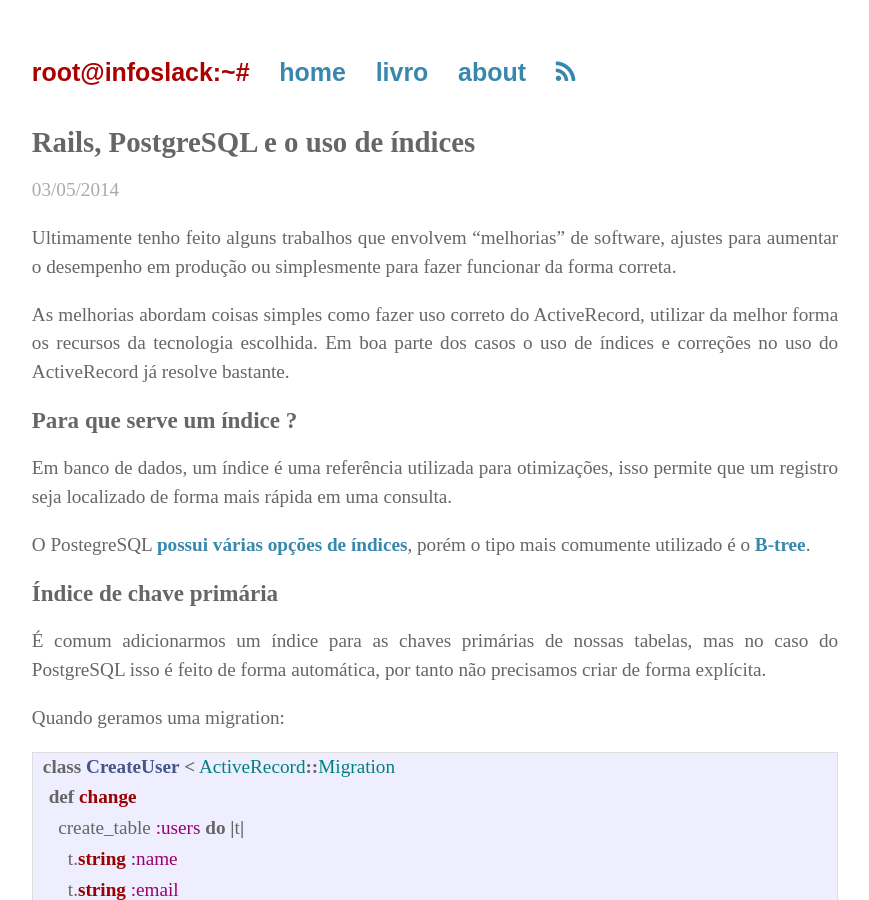
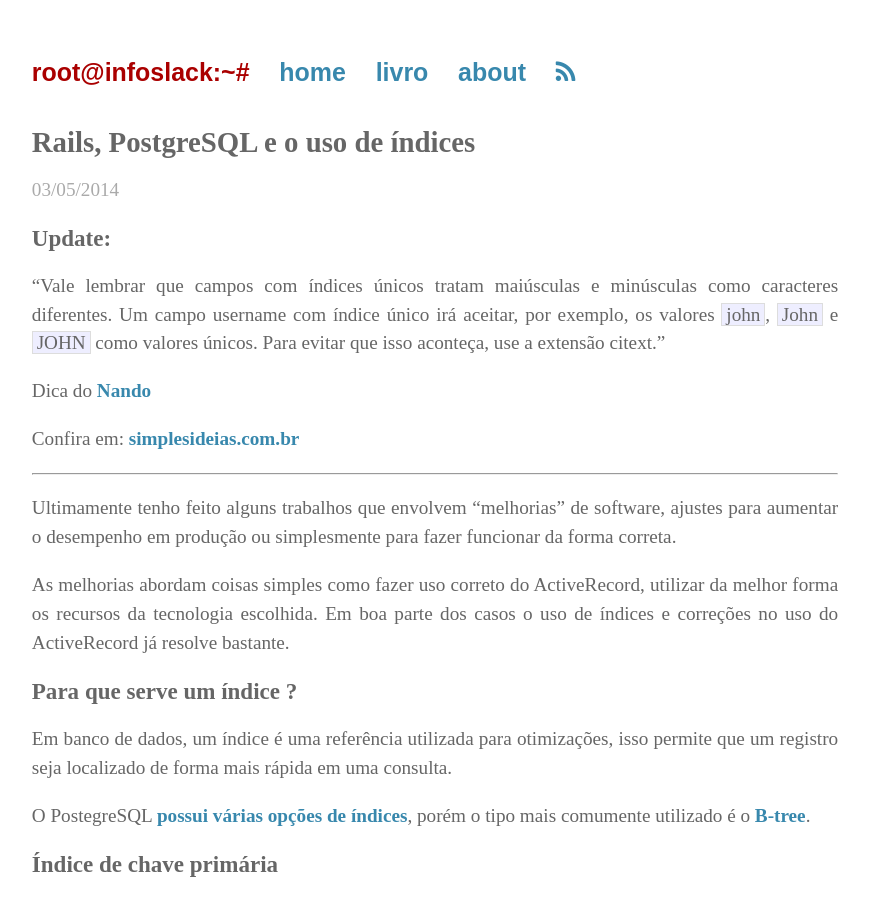
Before and after one commit to infoslack/infoslack-blog, a Jekyll site: the page built from _posts/2014-05-03-rails-postgres-e-indices.md, in a window 1280 px wide and 900 px high. Shown: the whole window, without its empty margins (205-1074 px from the left). Built offline with Jekyll 4.4.1, drawn with Linux system fonts in a browser that asks for light colours; nearby versions of some CDN libraries; Markdown is read by kramdown in place of the engine named in the settings; comment, search, counter and statistics services are not loaded.

Commit message:
update post rails

```diff
--- a/_posts/2014-05-03-rails-postgres-e-indices.md
+++ b/_posts/2014-05-03-rails-postgres-e-indices.md
@@ -4,6 +4,19 @@
 category: development
 keywords: rails, postgresql, indexação, desenvolvimento, software
 ---
+
+### Update:
+
+"Vale lembrar que campos com índices únicos tratam maiúsculas e minúsculas
+como caracteres diferentes. Um campo username com índice único irá aceitar,
+por exemplo, os valores `john`, `John` e `JOHN` como valores únicos.
+Para evitar que isso aconteça, use a extensão citext."
+
+Dica do [Nando](https://twitter.com/fnando)
+
+Confira em: [simplesideias.com.br](http://simplesideias.com.br/usando-campos-case-insensitive-no-postgresql)
+
+----
 
 Ultimamente tenho feito alguns trabalhos que envolvem "melhorias" de software,
 ajustes para aumentar o desempenho em produção ou simplesmente para fazer
```
